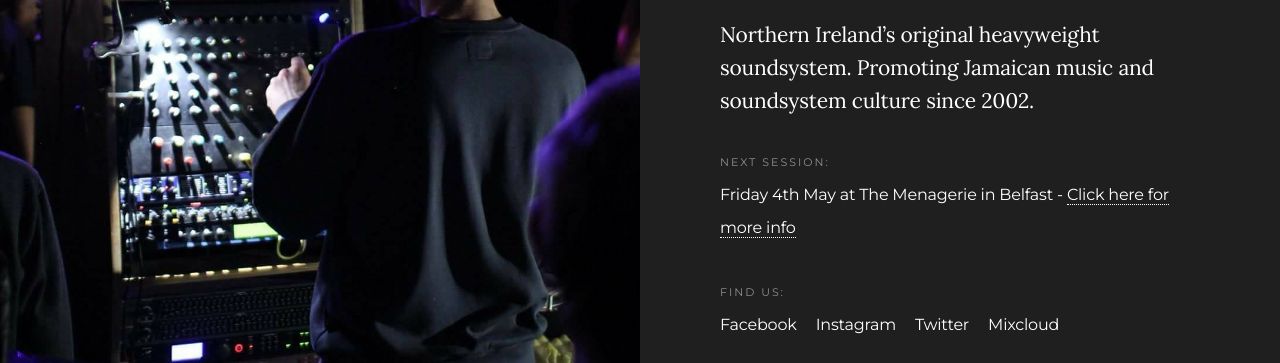
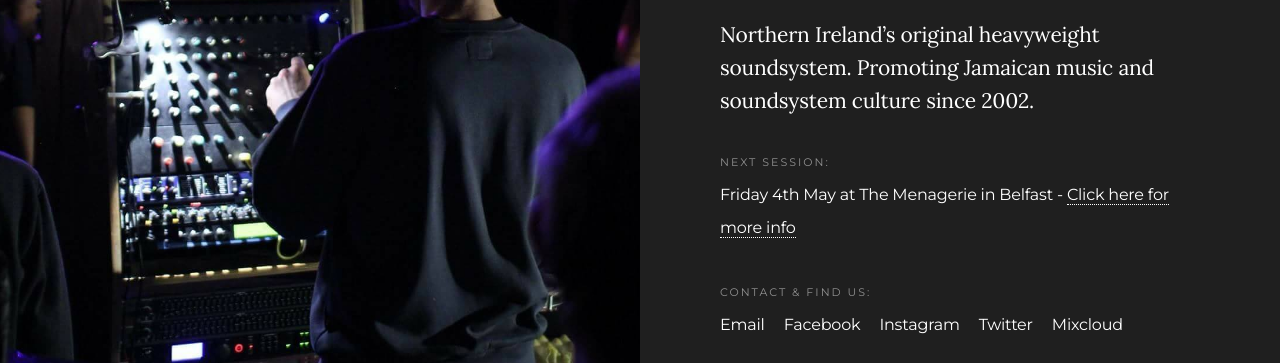
Before and after one commit to explosionsoundsystem/explosionsoundsystem.github.io, a plain HTML site: page index.html in a window 1280 px wide. Shown: the part 437-800 px from the top of the page. Drawn offline with Linux system fonts and the light colour scheme.

Commit message:
Updates  - Email / BGs

```diff
--- a/assets/css/style.css
+++ b/assets/css/style.css
@@ -86,7 +86,7 @@ body.page-template-page-fullsingle-slice {
   .fs-slice .slice-image {
     width: 50%;
     height: 100vh;
-    background-image: url("../../images/background.jpg");
+    background-image: url("../../images/background-01.jpg");
     background-position: center center;
     background-size: cover; }
     @media (max-width: 800px) {
--- a/index.html
+++ b/index.html
@@ -81,8 +81,9 @@
 			<div class="slice-lists">
 
 				<div class="slice-list">
-					<h3>Find Us:</h3>
+					<h3>Contact &amp; Find Us:</h3>
 					<ul>
+						<li><a target="_blank" href="javascript:location='mailto:\u0065\u0078\u0070\u006c\u006f\u0073\u0069\u006f\u006e\u0073\u006f\u0075\u006e\u0064\u0073\u0079\u0073\u0074\u0065\u006d\u0040\u0067\u006d\u0061\u0069\u006c\u002e\u0063\u006f\u006d';void 0">Email</a></li>
 						<li><a target="_blank" href="https://www.facebook.com/explosionsoundsystem">Facebook</a></li>
 						<li><a target="_blank" href="https://www.instagram.com/explosionsoundsystem">Instagram</a></li>
 						<li><a target="_blank" href="https://twitter.com/explosion_sound">Twitter</a></li>
```
Also changed, not shown: images/background-01.jpg (renamed from images/background.jpg), images/background-02.jpg (added), images/background-03.jpg (added), images/background-04.jpg (added), images/background-05.jpg (added).
